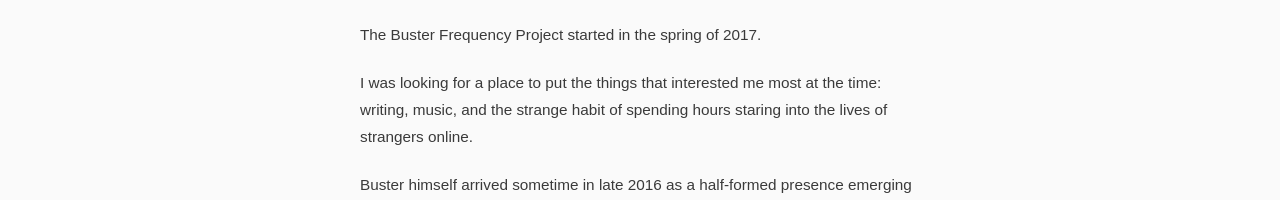
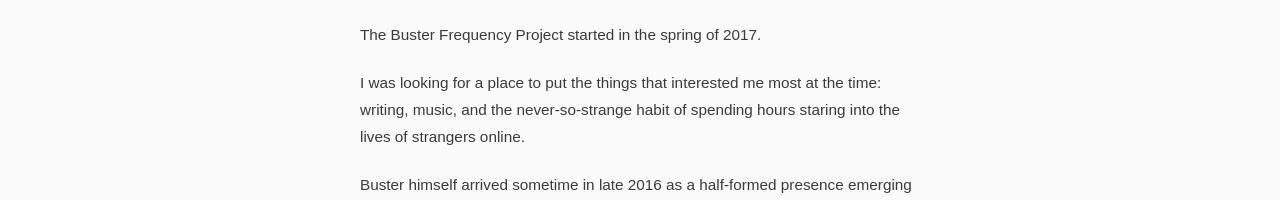
Before and after one commit to Cranbury3P0/buster, a Next.js app: page /about in a window 1280 px wide. Shown: the part 189-389 px from the top of the page. Built offline with nearby package versions, Linux system fonts and the light colour scheme; a web font is replaced by a local one.

Commit message:
Revise About page wording

```diff
--- a/app/about/page.tsx
+++ b/app/about/page.tsx
@@ -49,7 +49,7 @@ export default function AboutPage() {
           </p>
 
           <p style={{ margin: 0 }}>
-            I was looking for a place to put the things that interested me most at the time: writing, music, and the strange habit of spending hours staring into the lives of strangers online.
+            I was looking for a place to put the things that interested me most at the time: writing, music, and the never-so-strange habit of spending hours staring into the lives of strangers online.
           </p>
 
           <p style={{ margin: 0 }}>
```
